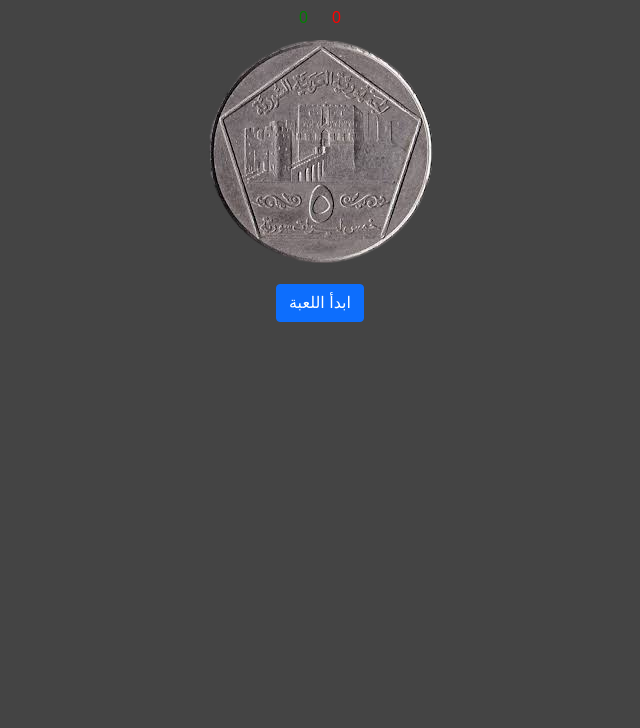
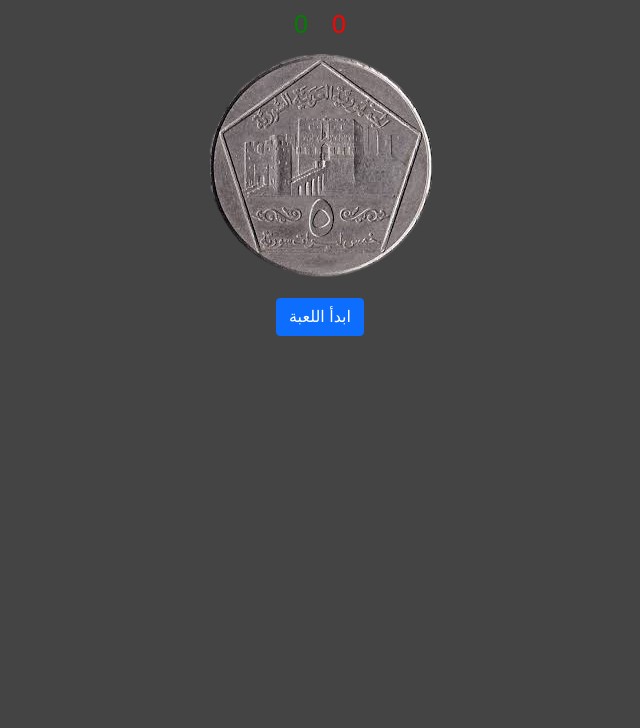
Before and after one commit to redakass/tra-or-nqsh, a plain HTML site: page index.html in a window 1280 px wide. Shown: the part 72-800 px from the top of the page, without its empty margins (320-960 px from the left). Drawn offline with nearby package versions, Linux system fonts and the light colour scheme.

Commit message:
Add files via upload

```diff
--- a/css/style.css
+++ b/css/style.css
@@ -43,3 +43,7 @@ main {
     margin-top: 20px;
     font-size: 35px;
 }
+
+.wins-counter {
+    font-size: 25px;
+}
```
